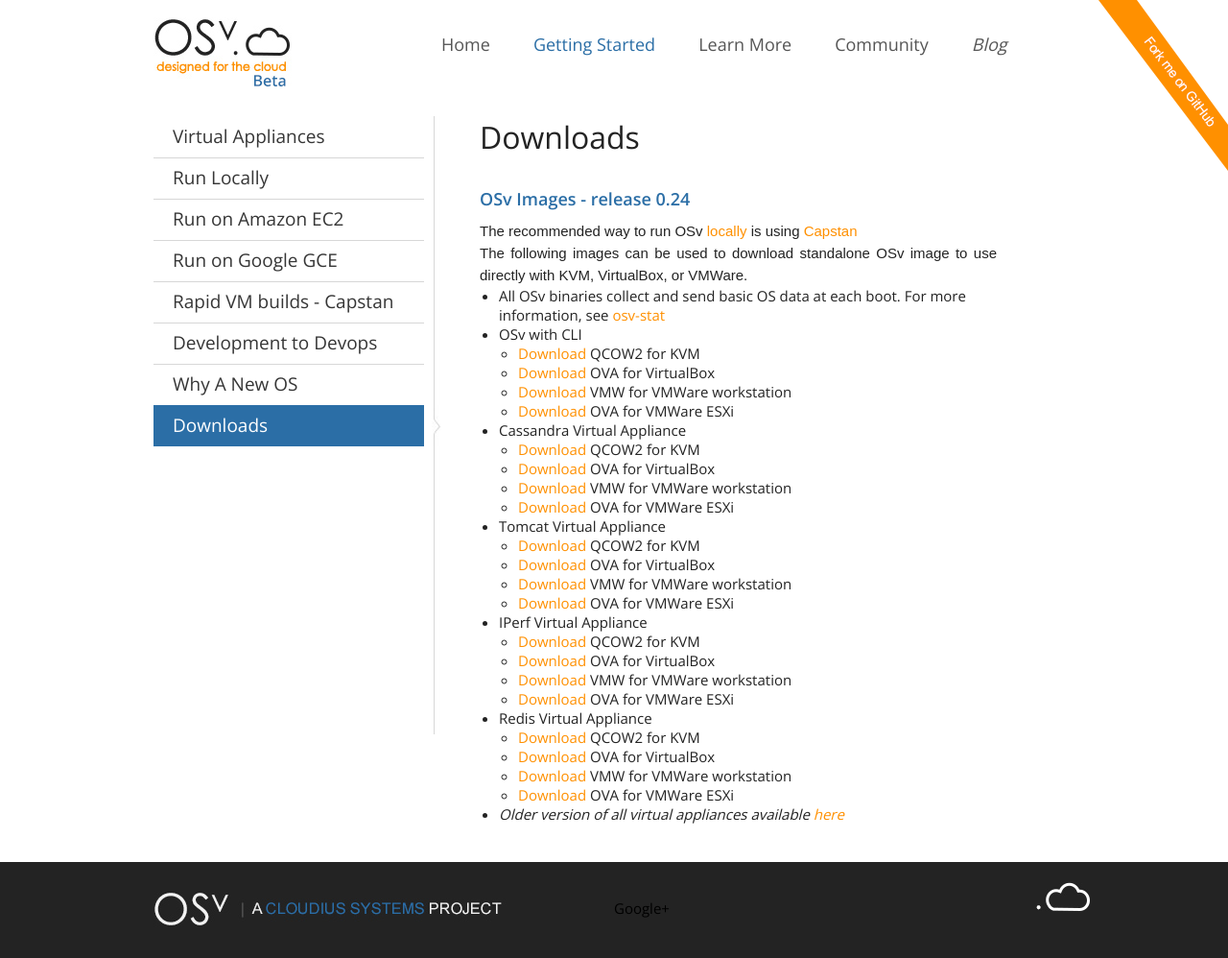
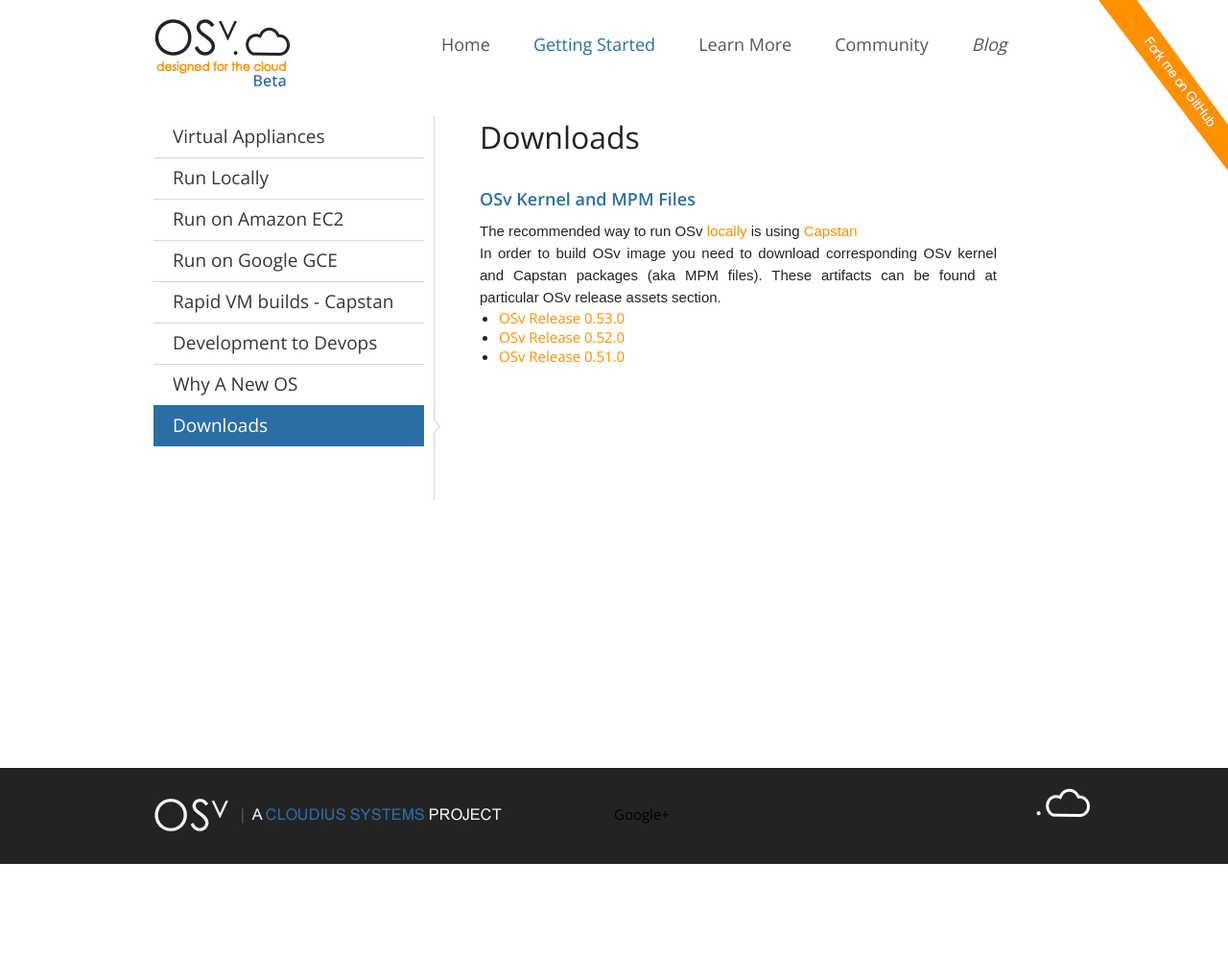
Before and after one commit to osv-io/osv-io.github.io, a Jekyll site: the page built from _posts/started/0000-01-20-downloads.md, in a window 1280 px wide. Shown: the whole page at 96% size. Built offline with Jekyll 4.4.1, drawn with Linux system fonts in a browser that asks for light colours; after the commit the page ends 900 px from its top, so only the background shows below that.

Commit message:
Updated downloads page to remove links to old artifacts and point to the release github assets

```diff
--- a/_posts/started/0000-01-20-downloads.md
+++ b/_posts/started/0000-01-20-downloads.md
@@ -5,68 +5,22 @@ category: started
 nav: started
 show_heading: yes
 
-s3: http://downloads.osv.io.s3.amazonaws.com/cloudius/osv/
-esx: .esx.ova
-gce: .gce.tar.gz
-qcow: .qemu.qcow2
-vbox: .vbox.ova
-vmw: .vmw.zip
-
-osv: http://downloads.osv.io.s3.amazonaws.com/cloudius/osv/osv-v0.24
-tomcat: http://downloads.osv.io.s3.amazonaws.com/cloudius/osv-tomcat/osv-tomcat-v0.24
-mem: http://downloads.osv.io.s3.amazonaws.com/cloudius/osv-memcached-opt/osv-memcached-opt-v0.24
-iperf: http://downloads.osv.io.s3.amazonaws.com/cloudius/osv-iperf/osv-iperf-v0.24
-cassandra: http://downloads.osv.io.s3.amazonaws.com/cloudius/osv-cassandra/osv-cassandra-v0.24
-redis: http://downloads.osv.io.s3.amazonaws.com/cloudius/osv-redis-memonly/osv-redis-memonly-v0.24
+releases: https://github.com/cloudius-systems/osv/releases/tag
 
 
 ---
 
 
-### OSv Images - release 0.24
+### OSv Kernel and MPM Files
 The recommended way to run OSv [locally](/run-locally)
 is using [Capstan](/capstan)
 
-The following images can be used to download standalone OSv image to
-use directly with KVM, VirtualBox, or VMWare.
-
-* All OSv binaries collect and send basic OS data at each boot.
-For more information, see [osv-stat](osv-stat)
-
+In order to build OSv image you need to download corresponding
+OSv kernel and Capstan packages (aka MPM files). These artifacts
+can be found at particular OSv release assets section.
 
 <!--more-->
 
-* OSv with CLI
-  * [Download]({{page.osv}}{{page.qcow}}) QCOW2 for KVM
-  * [Download]({{page.osv}}{{page.vbox}}) OVA for VirtualBox
-  * [Download]({{page.osv}}{{page.vmw}}) VMW for VMWare workstation
-  * [Download]({{page.osv}}{{page.esx}}) OVA for VMWare ESXi
-
-* Cassandra Virtual Appliance
-  * [Download]({{page.cassandra}}{{page.qcow}}) QCOW2 for KVM
-  * [Download]({{page.cassandra}}{{page.vbox}}) OVA for VirtualBox
-  * [Download]({{page.cassandra}}{{page.vmw}}) VMW for VMWare workstation
-  * [Download]({{page.cassandra}}{{page.esx}}) OVA for VMWare ESXi
-
-
-* Tomcat Virtual Appliance
-  * [Download]({{page.tomcat}}{{page.qcow}}) QCOW2 for KVM
-  * [Download]({{page.tomcat}}{{page.vbox}}) OVA for VirtualBox
-  * [Download]({{page.tomcat}}{{page.vmw}}) VMW for VMWare workstation
-  * [Download]({{page.tomcat}}{{page.esx}}) OVA for VMWare ESXi
-
-
-* IPerf Virtual Appliance
-  * [Download]({{page.iperf}}{{page.qcow}}) QCOW2 for KVM
-  * [Download]({{page.iperf}}{{page.vbox}}) OVA for VirtualBox
-  * [Download]({{page.iperf}}{{page.vmw}}) VMW for VMWare workstation
-  * [Download]({{page.iperf}}{{page.esx}}) OVA for VMWare ESXi
-
-* Redis Virtual Appliance
-  * [Download]({{page.redis}}{{page.qcow}}) QCOW2 for KVM
-  * [Download]({{page.redis}}{{page.vbox}}) OVA for VirtualBox
-  * [Download]({{page.redis}}{{page.vmw}}) VMW for VMWare workstation
-  * [Download]({{page.redis}}{{page.esx}}) OVA for VMWare ESXi
-
-
-* *Older version of all virtual appliances available [here](http://s3.amazonaws.com/downloads.osv.io/index.html?prefix=cloudius/)*
+* [OSv Release 0.53.0]({{page.releases}}/v0.53.0)
+* [OSv Release 0.52.0]({{page.releases}}/v0.52.0)
+* [OSv Release 0.51.0]({{page.releases}}/v0.51.0)
```
